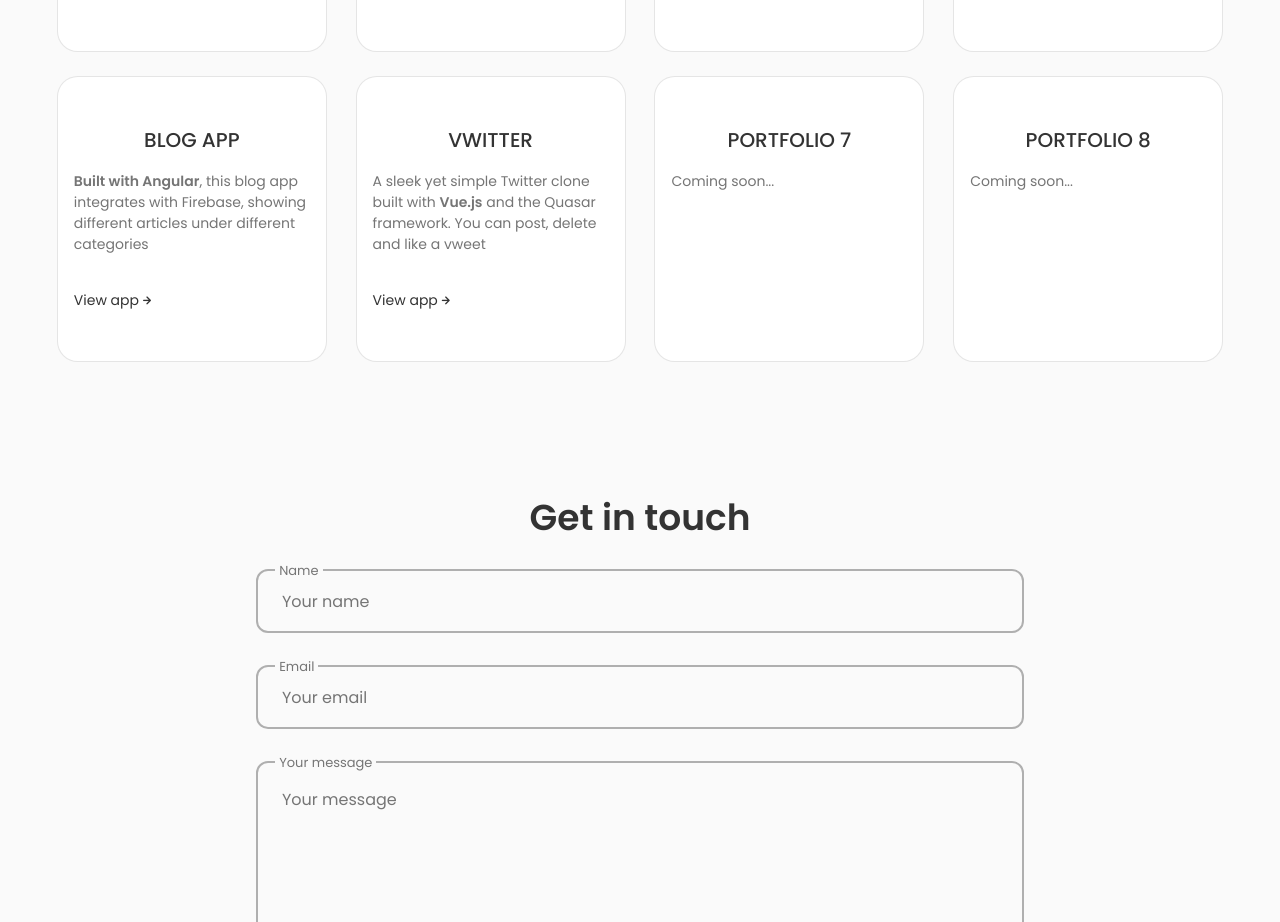
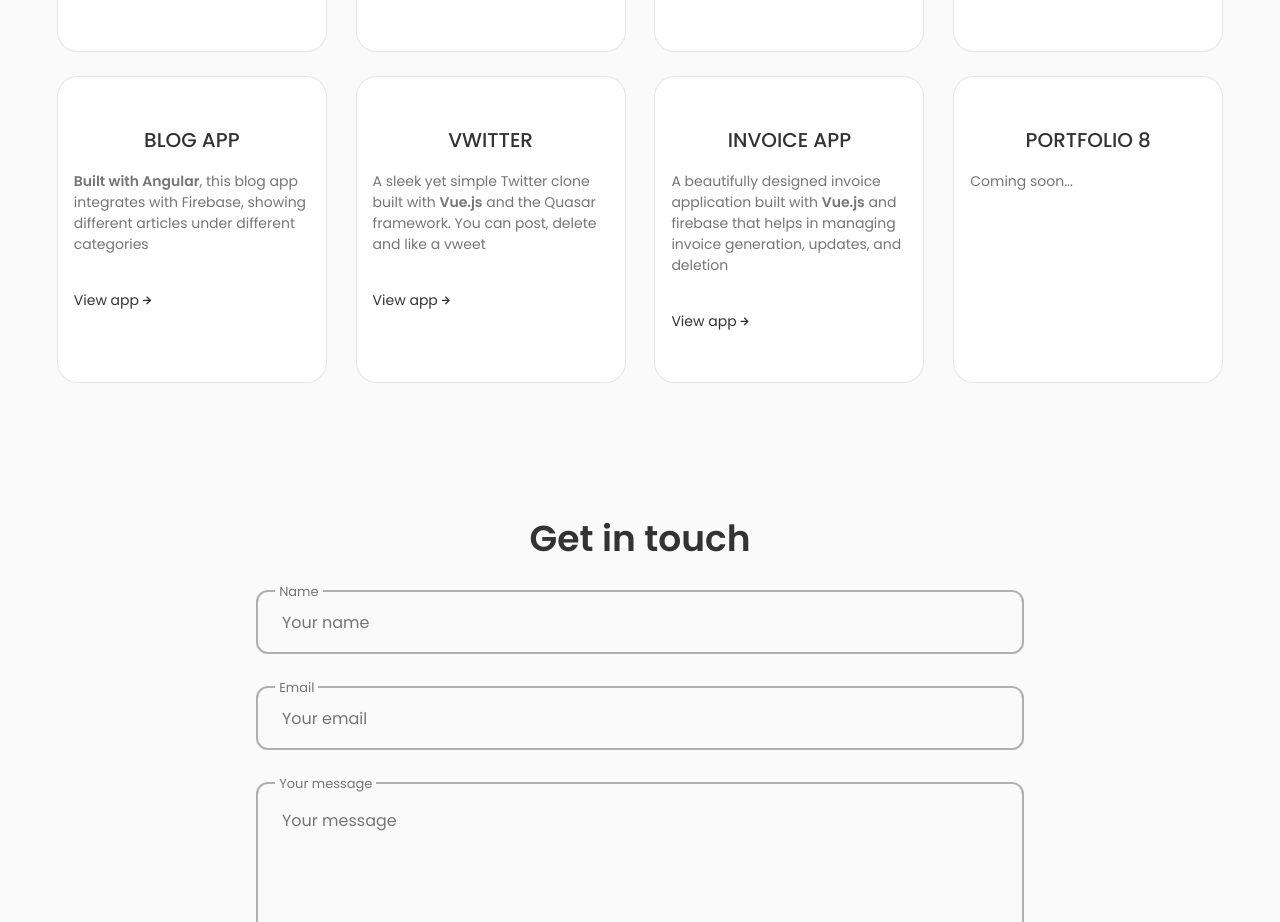
Before and after one commit to Fred-Michael/portfolio-app, a React (Create React App) app: page / in a window 1280 px wide. Shown: the part 1560-2482 px from the top of the page. Built offline with nearby package versions, Linux system fonts and the light colour scheme.

Commit message:
invoice portfolio

```diff
--- a/src/components/portfolio/Portfolio.jsx
+++ b/src/components/portfolio/Portfolio.jsx
@@ -50,8 +50,10 @@ const Portfolio = () => {
                 </div>
 
                 <div className="services_content">
-                    <h3 className="services_title">PORTFOLIO 7</h3>
-                    <p className="services_modal-description">Coming soon...</p>
+                    <h3 className="services_title">INVOICE APP</h3>
+                    <p className="services_modal-description">A beautifully designed invoice application built with <b>Vue.js</b> and firebase that helps in managing invoice generation, updates, and deletion</p>
+
+                    <a href='https://invoicer-gen.netlify.app/' target='_blank' rel='noopener noreferrer' className='services_button'>View app <i className='uil uil-arrow-right services_button-icon'></i></a>
                 </div>
 
                 <div className="services_content">
```
